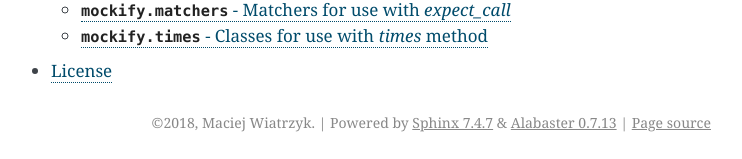
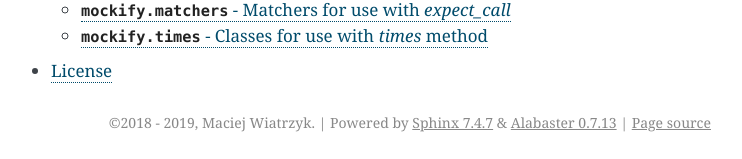
Before and after one commit to mwiatrzyk/mockify, a Sphinx documentation site: the page built from docs/source/index.rst, in a window 1280 px wide. Shown: the part 1473-1632 px from the top of the page, without its empty margins (399-1141 px from the left). Built offline with Sphinx 7.4.7, drawn with Linux system fonts in a browser that asks for light colours.

Commit message:
update copyright notice in Sphinx conf.py

```diff
--- a/docs/source/conf.py
+++ b/docs/source/conf.py
@@ -27,7 +27,7 @@ import mockify
 # -- Project information -----------------------------------------------------
 
 project = 'Mockify'
-copyright = '2018, Maciej Wiatrzyk'
+copyright = '2018 - 2019, Maciej Wiatrzyk'
 author = 'Maciej Wiatrzyk'
 
 # The short X.Y version
```
